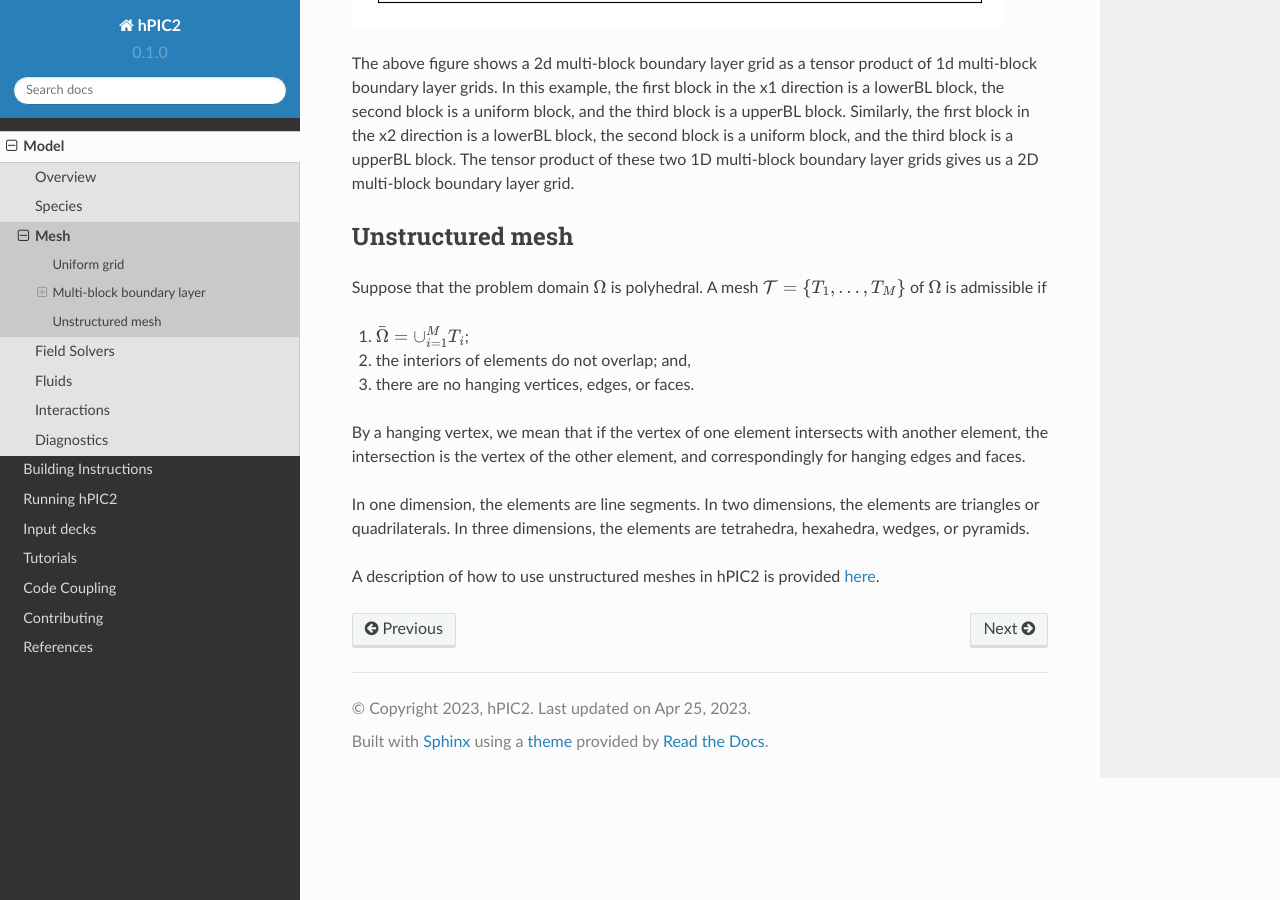
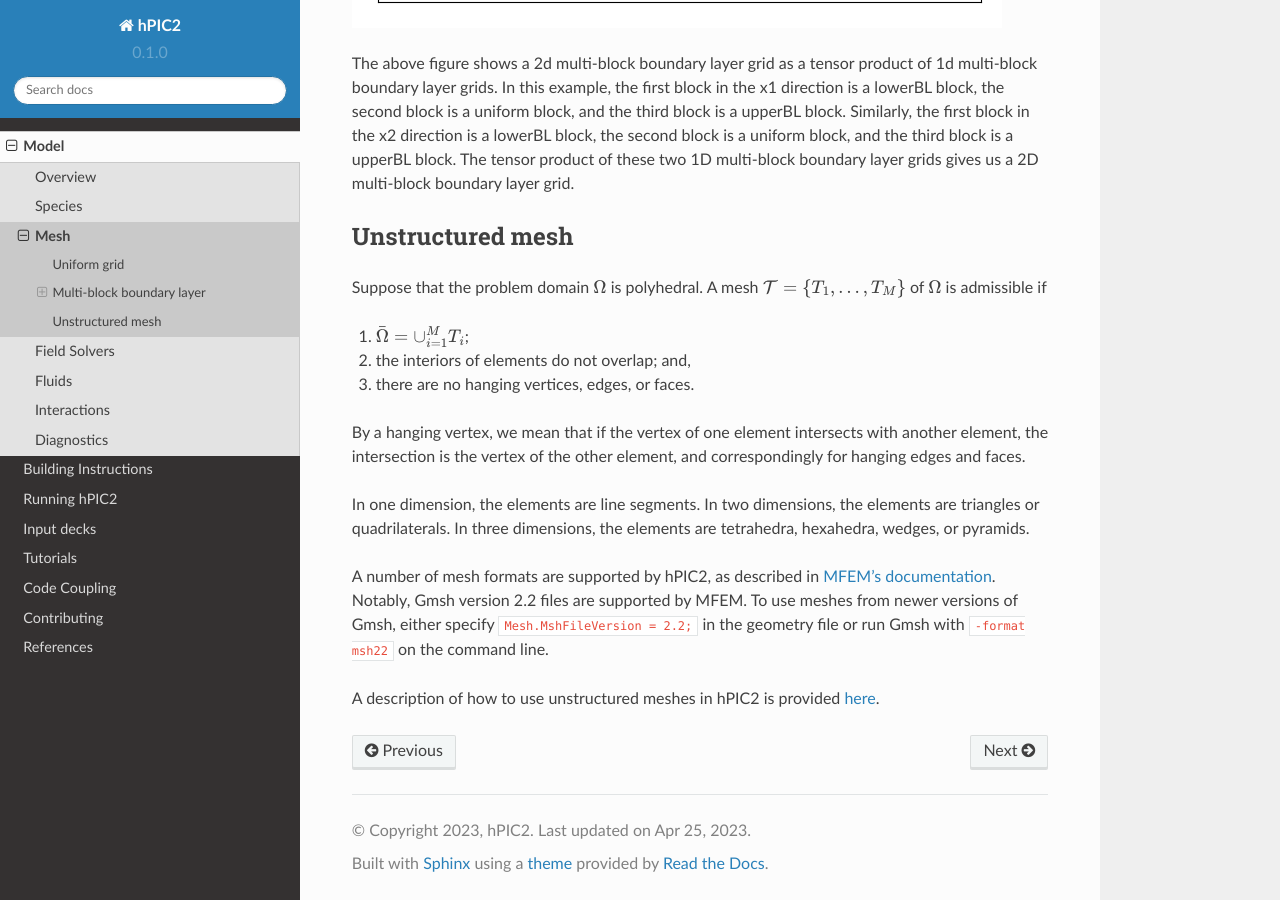
Before and after one commit to lcpp-org/hpic2doc, a Sphinx documentation site: the page built from docs/source/mesh.rst, in a window 1280 px wide and 900 px high, scrolled down 2868 px. Built offline with Sphinx 7.4.7 and the Read the Docs theme 2.0.0, drawn with Linux system fonts in a browser that asks for light colours.

Commit message:
Talk about mesh file formats

```diff
--- a/docs/source/mesh.rst
+++ b/docs/source/mesh.rst
@@ -104,5 +104,12 @@ In one dimension, the elements are line segments.
 In two dimensions, the elements are triangles or quadrilaterals.
 In three dimensions, the elements are tetrahedra, hexahedra, wedges, or pyramids.
 
+A number of mesh formats are supported by hPIC2,
+as described in `MFEM's documentation <https://mfem.org/mesh-formats/>`_.
+Notably, Gmsh version 2.2 files are supported by MFEM.
+To use meshes from newer versions of Gmsh,
+either specify ``Mesh.MshFileVersion = 2.2;`` in the geometry file
+or run Gmsh with ``-format msh22`` on the command line.
+
 A description of how to use unstructured meshes in hPIC2 is provided
 :ref:`here <input_deck:MFEM>`.
```
